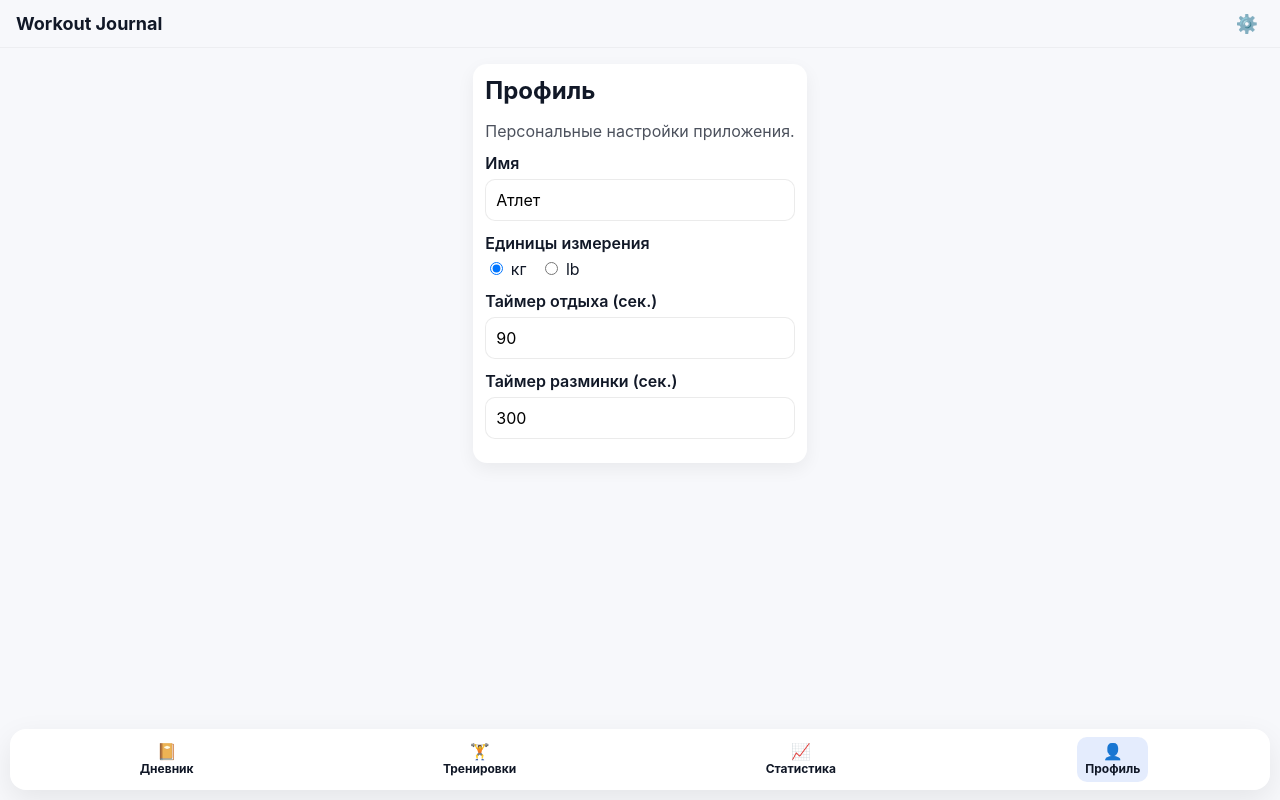
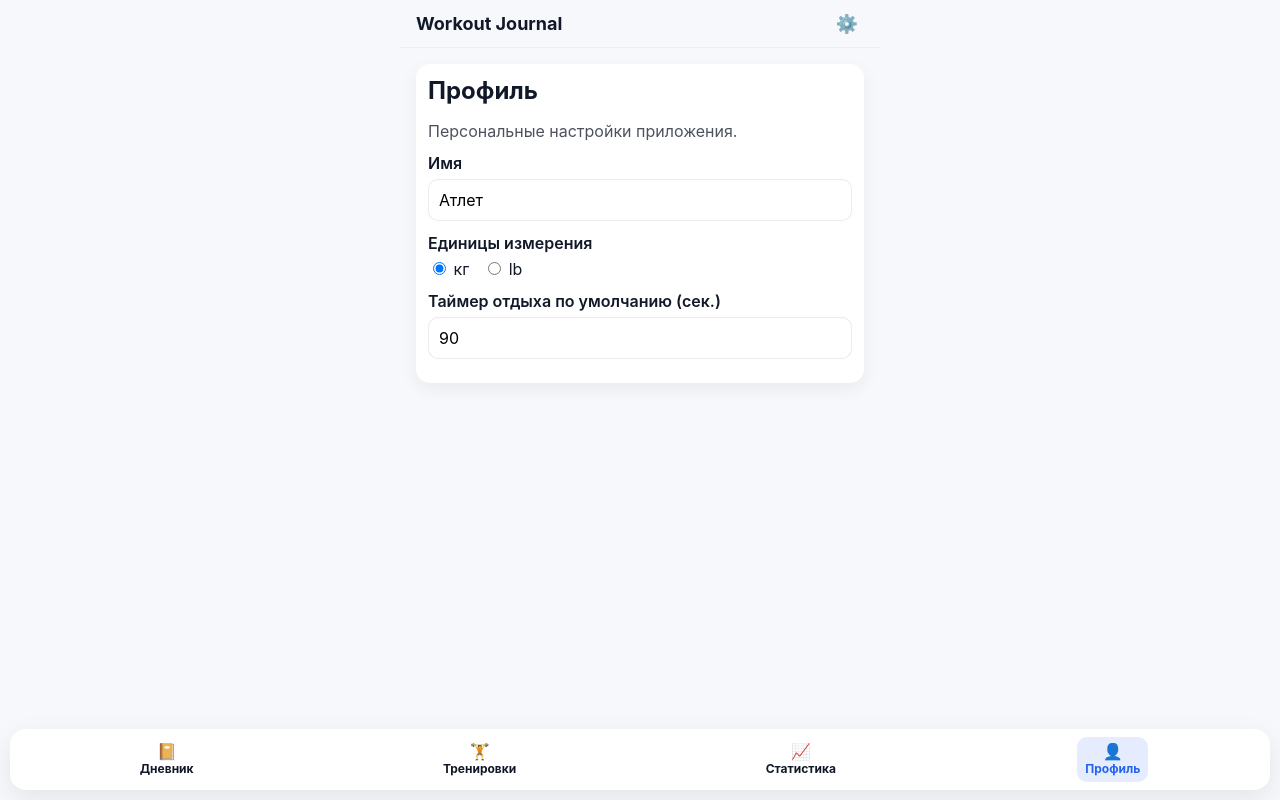
Before and after one commit to mitttel/train_better, a Vue app: page /profile in a window 1280 px wide. Built offline with nearby package versions, Linux system fonts and the light colour scheme.

Commit message:
Fix workout flow and harden mobile layout overflow

```diff
--- a/src/App.vue
+++ b/src/App.vue
@@ -1,7 +1,7 @@
 <template>
-  <div id="app" class="app">
+  <div id="app" class="app-shell">
     <AppHeader />
-    <main class="page">
+    <main class="page-content">
       <router-view />
     </main>
     <BottomNav />
@@ -14,16 +14,20 @@ import BottomNav from './components/layout/BottomNav.vue'
 </script>
 
 <style scoped>
-.app {
-  min-height: 100vh;
+.app-shell {
+  min-height: 100dvh;
   display: flex;
   flex-direction: column;
   background: var(--bg);
   color: var(--text);
 }
-.page {
+
+.page-content {
   flex: 1;
-  /* space for bottom nav */
-  padding: 16px 16px 96px;
+  width: min(100%, 480px);
+  margin: 0 auto;
+  padding: 16px;
+  padding-bottom: calc(88px + env(safe-area-inset-bottom));
+  overflow-x: hidden;
 }
 </style>
--- a/src/components/layout/AppHeader.vue
+++ b/src/components/layout/AppHeader.vue
@@ -12,7 +12,32 @@
 <script setup lang="ts"></script>
 
 <style scoped>
-.app-header { display:flex; justify-content:space-between; align-items:center; padding:12px 16px; border-bottom:1px solid rgba(0,0,0,0.04) }
-h1 { font-size:18px; margin:0 }
-button { background:transparent; border:none; font-size:18px }
+.app-header {
+  display:flex;
+  justify-content:space-between;
+  align-items:center;
+  padding:12px 16px;
+  border-bottom:1px solid rgba(0,0,0,0.04);
+  width: min(100%, 480px);
+  margin: 0 auto;
+  gap: 8px;
+}
+
+.left {
+  min-width: 0;
+}
+
+h1 {
+  font-size:18px;
+  margin:0;
+  white-space: nowrap;
+  overflow: hidden;
+  text-overflow: ellipsis;
+}
+
+button {
+  background:transparent;
+  border:none;
+  font-size:18px;
+}
 </style>
--- a/src/components/layout/BottomNav.vue
+++ b/src/components/layout/BottomNav.vue
@@ -24,7 +24,7 @@
 <style scoped>
 .bottom-nav {
   position: fixed;
-  bottom: 10px;
+  bottom: max(10px, env(safe-area-inset-bottom));
   left: 10px;
   right: 10px;
   display: flex;
@@ -57,7 +57,7 @@
 
 .nav-btn.router-link-exact-active {
   background: rgba(37, 99, 235, 0.12);
-  color: var(--primary);
+  color: var(--accent);
 }
 
 .nav-btn:active {
--- a/src/components/ui/BaseInput.vue
+++ b/src/components/ui/BaseInput.vue
@@ -1,23 +1,50 @@
 <template>
   <label class="base-input">
     <span v-if="label" class="label">{{ label }}</span>
-    <input :placeholder="placeholder" v-model="modelValue" @input="$emit('update:modelValue', modelValue)" />
+    <input
+      :value="displayValue"
+      :placeholder="placeholder"
+      v-bind="$attrs"
+      @input="onInput"
+    />
   </label>
 </template>
 
 <script setup lang="ts">
-import { ref, watch } from 'vue'
-const props = defineProps<{ modelValue: string; label?: string; placeholder?: string }>()
-const emit = defineEmits(['update:modelValue'])
-const modelValue = ref(props.modelValue ?? '')
-watch(() => props.modelValue, (v) => modelValue.value = v ?? '')
+import { computed } from 'vue'
+
+const props = withDefaults(
+  defineProps<{
+    modelValue?: string | number | null
+    label?: string
+    placeholder?: string
+  }>(),
+  {
+    modelValue: ''
+  }
+)
+
+const emit = defineEmits<{
+  (event: 'update:modelValue', value: string): void
+}>()
+
+const displayValue = computed(() => String(props.modelValue ?? ''))
+
+function onInput(event: Event) {
+  const target = event.target as HTMLInputElement
+  emit('update:modelValue', target.value)
+}
 </script>
 
 <style scoped>
-.base-input { display:flex; flex-direction:column; gap:6px; }
+.base-input { display:flex; flex-direction:column; gap:6px; min-width: 0; }
 .label { font-size:12px; color:var(--muted); }
 input {
-  padding:10px; border-radius:10px; border:1px solid rgba(0,0,0,0.08);
-  font-size:16px; background:var(--card);
+  width: 100%;
+  padding:10px;
+  border-radius:10px;
+  border:1px solid rgba(0,0,0,0.08);
+  font-size:16px;
+  background:var(--card);
 }
 </style>
--- a/src/style.css
+++ b/src/style.css
@@ -16,16 +16,16 @@ body{
   background:var(--bg);
   color:var(--text);
   -webkit-tap-highlight-color: transparent;
+  overflow-x: hidden;
 }
 
 h1,h2,h3{ margin:0; }
 a{ color:inherit; text-decoration:none; }
 
-.container { max-width:480px; margin:0 auto; }
+.container {
+  max-width:480px;
+  margin:0 auto;
+  width: 100%;
+}
 
 input, button, textarea { font-family: inherit; }
-
-/* small screen layout helpers */
-@media (min-width: 480px) {
-  .page { max-width:480px; margin:0 auto; }
-}
--- a/src/views/ProfileView.vue
+++ b/src/views/ProfileView.vue
@@ -1,49 +1,64 @@
 <template>
-  <div>
+  <div class="profile-view">
     <BaseCard>
       <h2>Профиль</h2>
       <p class="subtitle">Персональные настройки приложения.</p>
 
       <div class="field">
         <label class="label" for="name">Имя</label>
-        <BaseInput id="name" v-model="profile.name" placeholder="Ваше имя" />
+        <BaseInput id="name" v-model="name" placeholder="Ваше имя" />
       </div>
 
       <div class="field">
         <span class="label">Единицы измерения</span>
         <div class="inline-options">
-          <label><input type="radio" value="kg" v-model="profile.units" /> кг</label>
-          <label><input type="radio" value="lb" v-model="profile.units" /> lb</label>
+          <label><input type="radio" :checked="useKg" @change="setUnit(true)" /> кг</label>
+          <label><input type="radio" :checked="!useKg" @change="setUnit(false)" /> lb</label>
         </div>
       </div>
 
       <div class="field">
-        <label class="label" for="restTimer">Таймер отдыха (сек.)</label>
-        <BaseInput id="restTimer" v-model="profile.restTimer" type="number" min="15" step="5" />
-      </div>
-
-      <div class="field">
-        <label class="label" for="warmupTimer">Таймер разминки (сек.)</label>
-        <BaseInput id="warmupTimer" v-model="profile.warmupTimer" type="number" min="30" step="10" />
+        <label class="label" for="restTimer">Таймер отдыха по умолчанию (сек.)</label>
+        <BaseInput
+          id="restTimer"
+          :model-value="defaultRestSec"
+          type="number"
+          min="15"
+          step="5"
+          @update:model-value="onDefaultRestChange"
+        />
       </div>
     </BaseCard>
   </div>
 </template>
 
 <script setup lang="ts">
-import { reactive } from 'vue'
+import { ref } from 'vue'
 import BaseCard from '../components/ui/BaseCard.vue'
 import BaseInput from '../components/ui/BaseInput.vue'
+import { useSettings } from '../composables/useSettings'
 
-const profile = reactive({
-  name: 'Атлет',
-  units: 'kg',
-  restTimer: 90,
-  warmupTimer: 300
-})
+const name = ref('Атлет')
+const { useKg, defaultRestSec } = useSettings()
+
+function setUnit(next: boolean) {
+  useKg.value = next
+}
+
+function onDefaultRestChange(value: string) {
+  const parsed = Number(value)
+  if (Number.isNaN(parsed)) return
+  defaultRestSec.value = parsed
+}
 </script>
 
 <style scoped>
+.profile-view {
+  display: flex;
+  flex-direction: column;
+  gap: 12px;
+}
+
 .subtitle {
   margin-bottom: 12px;
   opacity: 0.75;
@@ -62,5 +77,6 @@ const profile = reactive({
 .inline-options {
   display: flex;
   gap: 14px;
+  flex-wrap: wrap;
 }
 </style>
```
Also changed, not shown: src/views/HomeView.vue (+23 -7 lines), src/views/WorkoutView.vue (+128 -32 lines).
